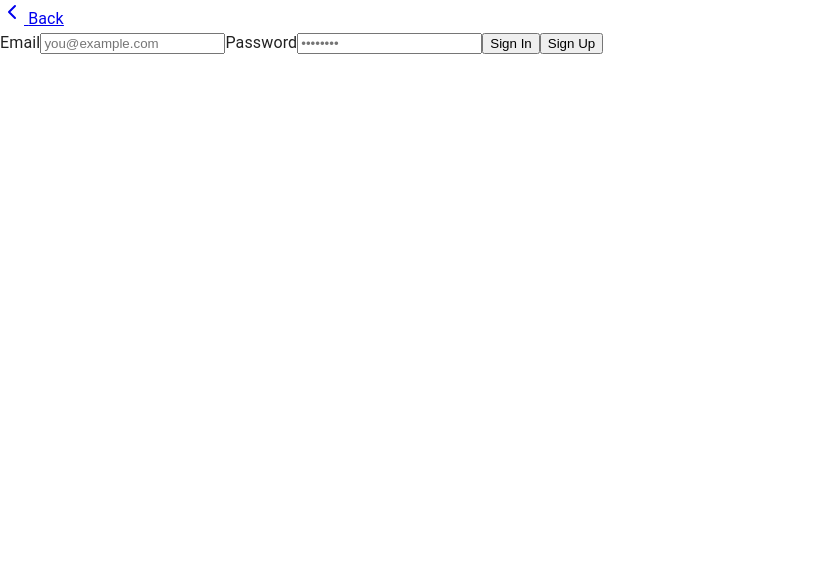
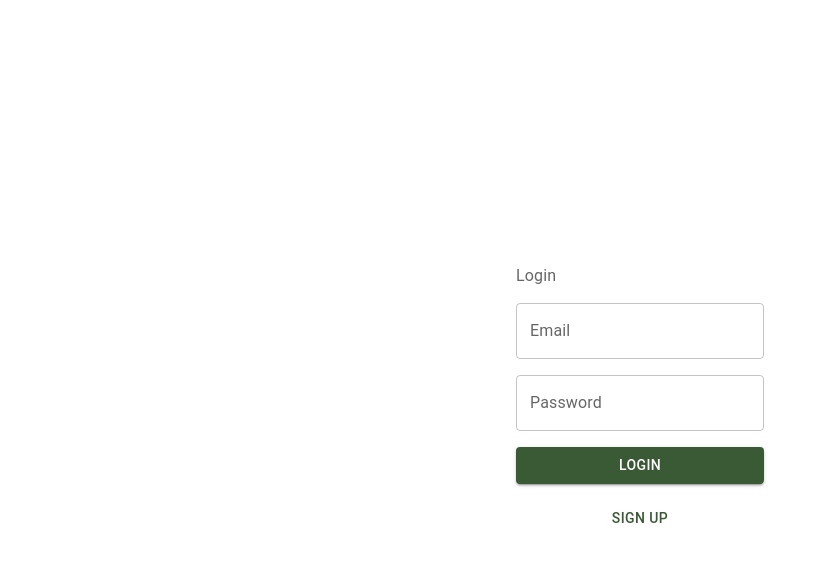
Before and after one commit to jogara2001/green-thumb-db, a Next.js app: page /login in a window 1280 px wide. Shown: the top 562 px of the page, without its empty margins (0-827 px from the left). Built offline with nearby package versions, Linux system fonts and the light colour scheme.

Commit message:
Dumping code

```diff
--- /dev/null
+++ b/app/data/get-characteristics/route.ts
@@ -0,0 +1,17 @@
+import { createRouteHandlerClient } from '@supabase/auth-helpers-nextjs'
+import { cookies } from 'next/headers'
+import { NextResponse } from 'next/server'
+
+export async function GET () {
+  const supabase = createRouteHandlerClient({ cookies })
+
+  const { data, error } = await supabase
+    .from('characteristic_categories')
+    .select('id, name, characteristics (id, name)')
+
+  if (error) {
+    console.log(error)
+    return []
+  }
+  return NextResponse.json(data)
+}
--- /dev/null
+++ b/app/data/get-image/route.ts
@@ -0,0 +1,17 @@
+import { NextResponse } from 'next/server'
+
+// This is a mess that needs cleaning
+export async function POST (request: Request) {
+  const { search } = await request.json()
+  const url = `https://en.wikipedia.org/w/api.php?action=query&origin=*&format=json&generator=search&gsrnamespace=0&gsrlimit=1&prop=pageimages&gsrsearch='${search}'`
+  const response = await fetch(url)
+  const data = await response.json()
+  const firstPage = Object.values(data.query.pages)[0]
+
+  const test = `https://en.wikipedia.org/w/api.php?action=query&origin=*&format=json&action=query&titles=Image:${firstPage.pageimage}&prop=imageinfo&iiprop=url`
+  const response2 = await fetch(test)
+  const data2 = await response2.json()
+  const imageURL = data2.query.pages['-1'].imageinfo[0].url
+
+  return NextResponse.json({ url: imageURL })
+}
--- /dev/null
+++ b/app/data/get-plants/route.ts
@@ -0,0 +1,20 @@
+import { createRouteHandlerClient } from '@supabase/auth-helpers-nextjs'
+import { cookies } from 'next/headers'
+import { NextResponse } from 'next/server'
+
+export async function POST (request: Request) {
+  const supabase = createRouteHandlerClient({ cookies })
+  const { nameFilter, start, end } = await request.json()
+
+  const { data, error } = await supabase
+    .from('plants')
+    .select('*')
+    .ilike('common_name', `%${nameFilter}%`)
+    .range(start, end)
+
+  if (error) {
+    console.log(error)
+    return []
+  }
+  return NextResponse.json(data)
+}
--- a/app/login/page.tsx
+++ b/app/login/page.tsx
@@ -1,65 +1,29 @@
-import Link from 'next/link'
-import Messages from './messages'
+import { Box, Button, FormControl, FormLabel, Grid, TextField } from '@mui/material'
 
 export default function Login () {
   return (
-    <div className="flex-1 flex flex-col w-full px-8 sm:max-w-md justify-center gap-2">
-      <Link
-        href="/"
-        className="absolute left-8 top-8 py-2 px-4 rounded-md no-underline text-foreground bg-btn-background hover:bg-btn-background-hover flex items-center group text-sm"
+    <Grid
+      container
+      spacing={0}
+      direction="column"
+      alignItems="center"
+      justifyContent="center"
+      sx={{ minHeight: '100vh' }}
+    >
+      <Box
+        justifyContent={'center'}
       >
-        <svg
-          xmlns="http://www.w3.org/2000/svg"
-          width="24"
-          height="24"
-          viewBox="0 0 24 24"
-          fill="none"
-          stroke="currentColor"
-          strokeWidth="2"
-          strokeLinecap="round"
-          strokeLinejoin="round"
-          className="mr-2 h-4 w-4 transition-transform group-hover:-translate-x-1"
-        >
-          <polyline points="15 18 9 12 15 6" />
-        </svg>{' '}
-        Back
-      </Link>
-
-      <form
-        className="flex-1 flex flex-col w-full justify-center gap-2 text-foreground"
-        action="/auth/sign-in"
-        method="post"
-      >
-        <label className="text-md" htmlFor="email">
-          Email
-        </label>
-        <input
-          className="rounded-md px-4 py-2 bg-inherit border mb-6"
-          name="email"
-          placeholder="you@example.com"
-          required
-        />
-        <label className="text-md" htmlFor="password">
-          Password
-        </label>
-        <input
-          className="rounded-md px-4 py-2 bg-inherit border mb-6"
-          type="password"
-          name="password"
-          placeholder="••••••••"
-          required
-        />
-        <button className="bg-green-700 rounded px-4 py-2 text-white mb-2">
-          Sign In
-        </button>
-        <button
-          formAction="/auth/sign-up"
-          className="border border-gray-700 rounded px-4 py-2 text-black mb-2"
-        >
-          Sign Up
-        </button>
-        <Messages />
-      </form>
-    </div>
+        <FormControl sx={{
+          gap: 2,
+          padding: 2
+        }}>
+          <FormLabel>Login</FormLabel>
+          <TextField label="Email"/>
+          <TextField label="Password"/>
+          <Button variant="contained">Login</Button>
+          <Button>Sign Up</Button>
+        </FormControl>
+      </Box>
+    </Grid>
   )
 }
--- a/package.json
+++ b/package.json
@@ -9,6 +9,7 @@
   "dependencies": {
     "@emotion/react": "latest",
     "@emotion/styled": "latest",
+    "@mui/icons-material": "latest",
     "@mui/material": "latest",
     "@supabase/auth-helpers-nextjs": "latest",
     "@supabase/supabase-js": "latest",
```
Also changed, not shown: app/page.tsx (+17 -21 lines), components/LogoutButton.tsx (deleted, +0 -9 lines), components/plant-card.tsx (added, +47 -0 lines), components/plant-search.tsx (added, +79 -0 lines), 1 other file (tests, documents, lock files or other folders).
